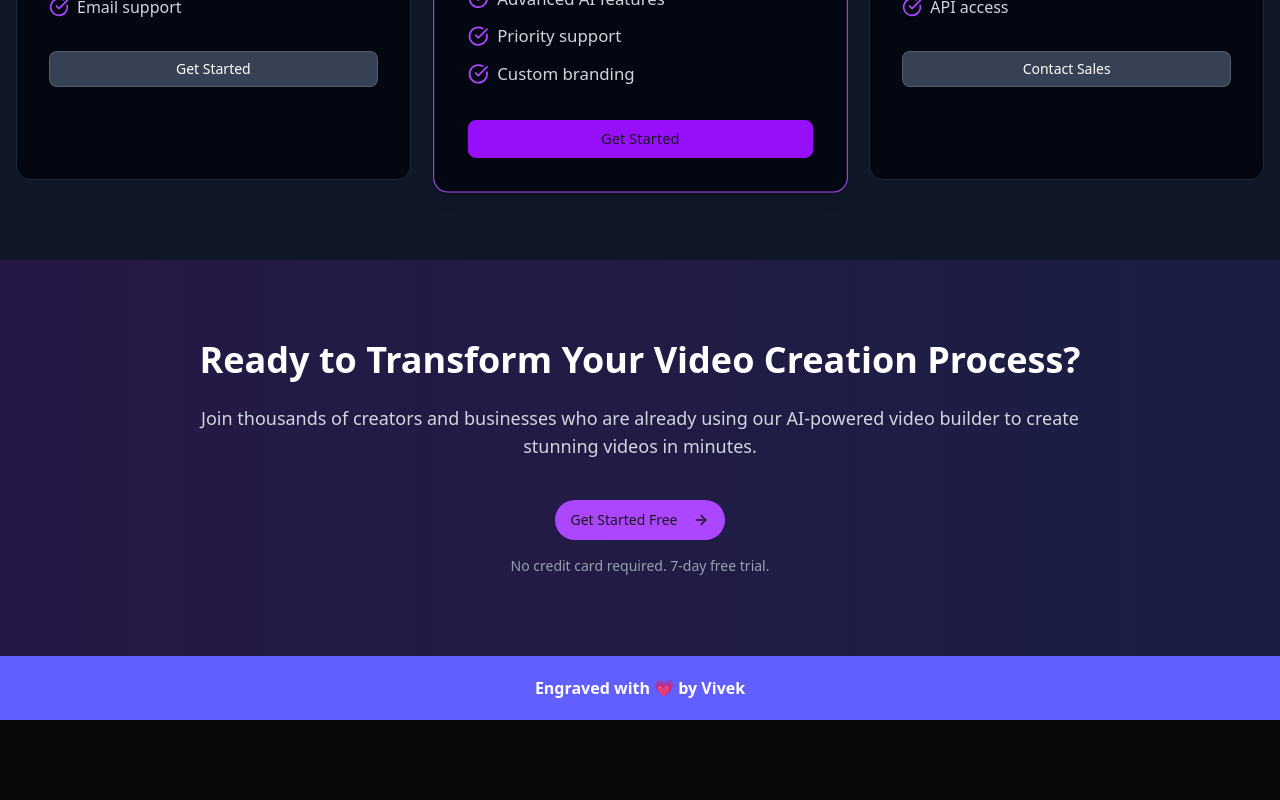
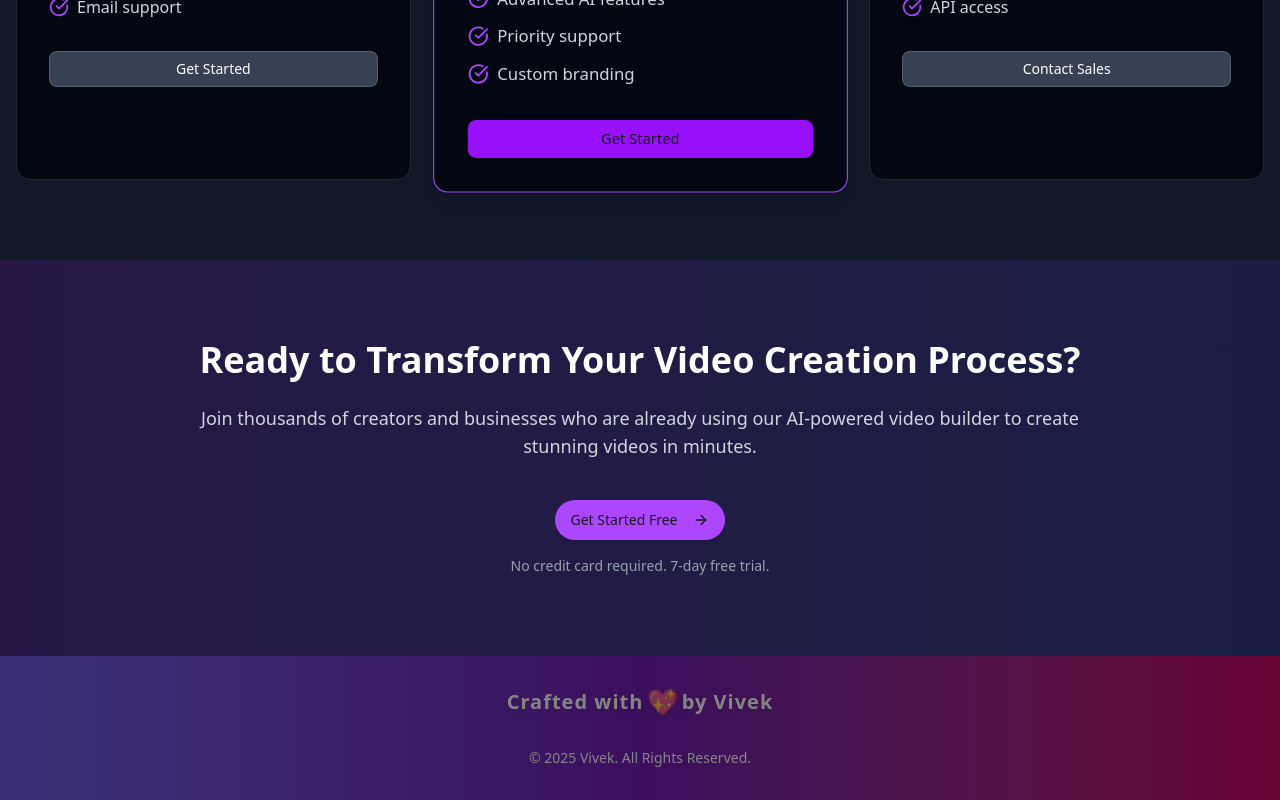
Before and after one commit to Vivek-736/AI-Video-Builder, a Next.js app: page / in a window 1280 px wide. Shown: the part 3208-4008 px from the top of the page. Before the commit the page ends 3928 px from the top, so only its background shows below. Built offline with nearby package versions, Linux system fonts and the light colour scheme; no server answers.

Commit message:
edified the UI of footer component

```diff
--- a/components/Home/Footer.tsx
+++ b/components/Home/Footer.tsx
@@ -1,13 +1,127 @@
-import React from 'react'
+import React from 'react';
+import { motion, Variants, useScroll, useTransform } from 'framer-motion';
 
-const Footer = () => {
-  return (
-    <div className='dark:bg-indigo-500 bg-indigo-300 dark:text-white font-bold dark:border-0 border-t text-black flex flex-col justify-center items-center w-full'>
-      <div className='flex justify-center items-center p-5'>
-        Engraved with 💗 by Vivek
-      </div>
-    </div>
-  )
+interface FooterVariants extends Variants {
+  hidden: { opacity: number; y: number };
+  visible: {
+    opacity: number;
+    y: number;
+    transition: { duration: number; ease: string; staggerChildren?: number };
+  };
 }
 
+interface TextVariants extends Variants {
+  hidden: { opacity: number; y: number };
+  visible: {
+    opacity: number;
+    y: number;
+    transition: { duration: number; delay?: number };
+  };
+  hover: {
+    scale: number;
+    color: string;
+    transition: { duration: number };
+  };
+}
+
+interface HeartVariants extends Variants {
+  pulse: {
+    scale: number | number[];
+    transition: {
+      duration: number;
+      repeat: number;
+      repeatType: 'loop' | 'reverse' | 'mirror';
+    };
+  };
+}
+
+const Footer: React.FC = () => {
+  const { scrollY } = useScroll();
+  const gradientOpacity = useTransform(scrollY, [0, 500], [0.5, 1]);
+
+  const footerVariants: FooterVariants = {
+    hidden: { opacity: 0, y: 50 },
+    visible: {
+      opacity: 1,
+      y: 0,
+      transition: { duration: 0.8, ease: 'easeOut', staggerChildren: 0.2 },
+    },
+  };
+
+  const textVariants: TextVariants = {
+    hidden: { opacity: 0, y: 20 },
+    visible: {
+      opacity: 1,
+      y: 0,
+      transition: { duration: 0.5 },
+    },
+    hover: {
+      scale: 1.1,
+      color: '#f472b6',
+      transition: { duration: 0.3 },
+    },
+  };
+
+  const heartVariants: HeartVariants = {
+    pulse: {
+      scale: [1, 1.3, 1],
+      transition: {
+        duration: 0.6,
+        repeat: Infinity,
+        repeatType: 'loop',
+      },
+    },
+  };
+
+  return (
+    <motion.footer
+      className="relative bg-gradient-to-r from-indigo-400 via-purple-500 to-pink-400 dark:from-indigo-700 dark:via-purple-800 dark:to-pink-700 text-white w-full py-8 px-4 sm:px-6 lg:px-8 overflow-hidden"
+      initial="hidden"
+      animate="visible"
+      variants={footerVariants}
+      style={{ opacity: gradientOpacity }}
+    >
+      <motion.div
+        className="absolute inset-0 bg-gradient-to-r from-transparent via-white/20 to-transparent"
+        animate={{
+          x: ['-100%', '100%'],
+          transition: {
+            duration: 5,
+            repeat: Infinity,
+            ease: 'linear',
+          },
+        }}
+      />
+      <div className="max-w-7xl mx-auto flex flex-col justify-center items-center relative z-10">
+        <motion.div
+          className="text-center text-base sm:text-lg md:text-xl font-bold tracking-wider drop-shadow-md"
+          variants={textVariants}
+          whileHover="hover"
+        >
+          Crafted with{' '}
+          <motion.span
+            className="inline-block"
+            variants={heartVariants}
+            animate="pulse"
+          >
+            💖
+          </motion.span>{' '}
+          by Vivek
+        </motion.div>
+        <motion.div
+          className="mt-4 flex flex-col sm:flex-row gap-2 sm:gap-6 text-sm sm:text-base opacity-80"
+          variants={textVariants}
+        >
+        </motion.div>
+        <motion.div
+          className="mt-4 text-xs sm:text-sm opacity-60"
+          variants={textVariants}
+        >
+          © {new Date().getFullYear()} Vivek. All Rights Reserved.
+        </motion.div>
+      </div>
+    </motion.footer>
+  );
+};
+
 export default Footer;
```
